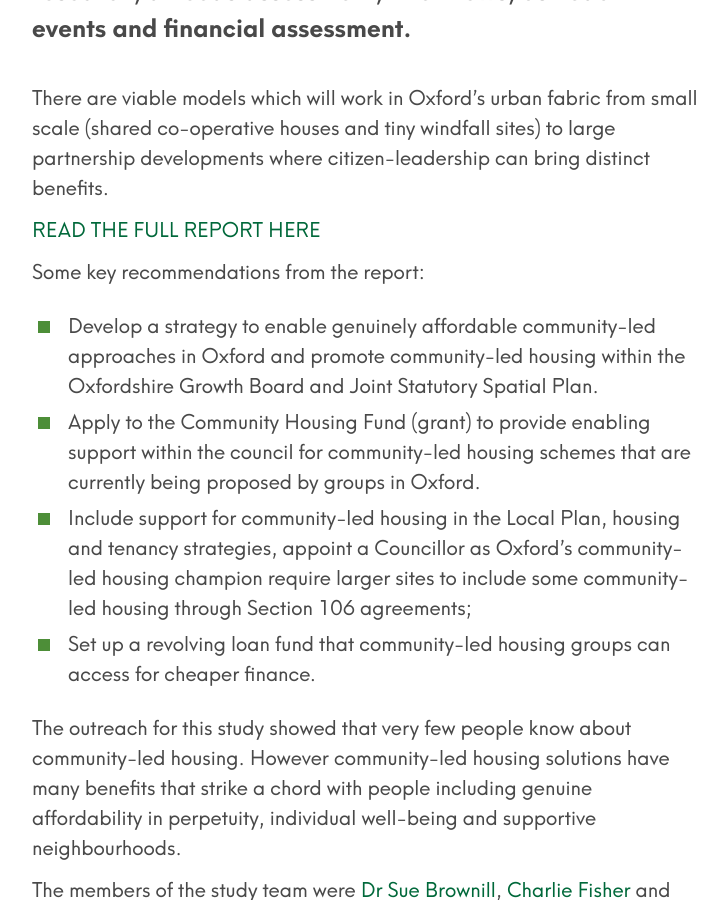
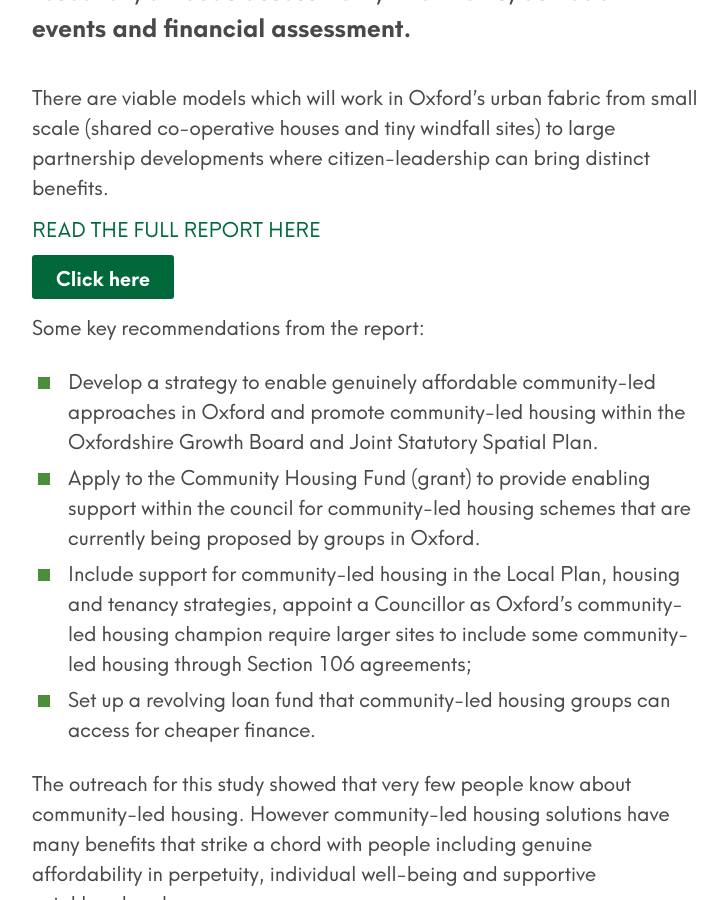
Before and after one commit to johnpuddephatt/oclt, a Jekyll site: the page built from _posts/2019-01-23-report2019.md, in a window 1280 px wide and 900 px high, scrolled down 892 px. Shown: the whole window, without its empty margins (272-999 px from the left). Built offline with Jekyll 4.4.1, drawn with Linux system fonts in a browser that asks for light colours.

Commit message:
Update from Forestry.io - Updated 2019-01-23-report2019.md

```diff
--- a/_posts/2019-01-23-report2019.md
+++ b/_posts/2019-01-23-report2019.md
@@ -11,6 +11,8 @@ There are viable models which will work in Oxford's urban fabric from small scal
 
 [READ THE FULL REPORT HERE](https://issuu.com/cohohub/docs/oxfordclh_finalreport_and_appendice)
 
+{% include button.html link="http://www.test.com" text="Click here" %}
+
 Some key recommendations from the report:
 
 * Develop a strategy to enable genuinely affordable community-led approaches in Oxford and promote community-led housing within the Oxfordshire Growth Board and Joint Statutory Spatial Plan.
```
